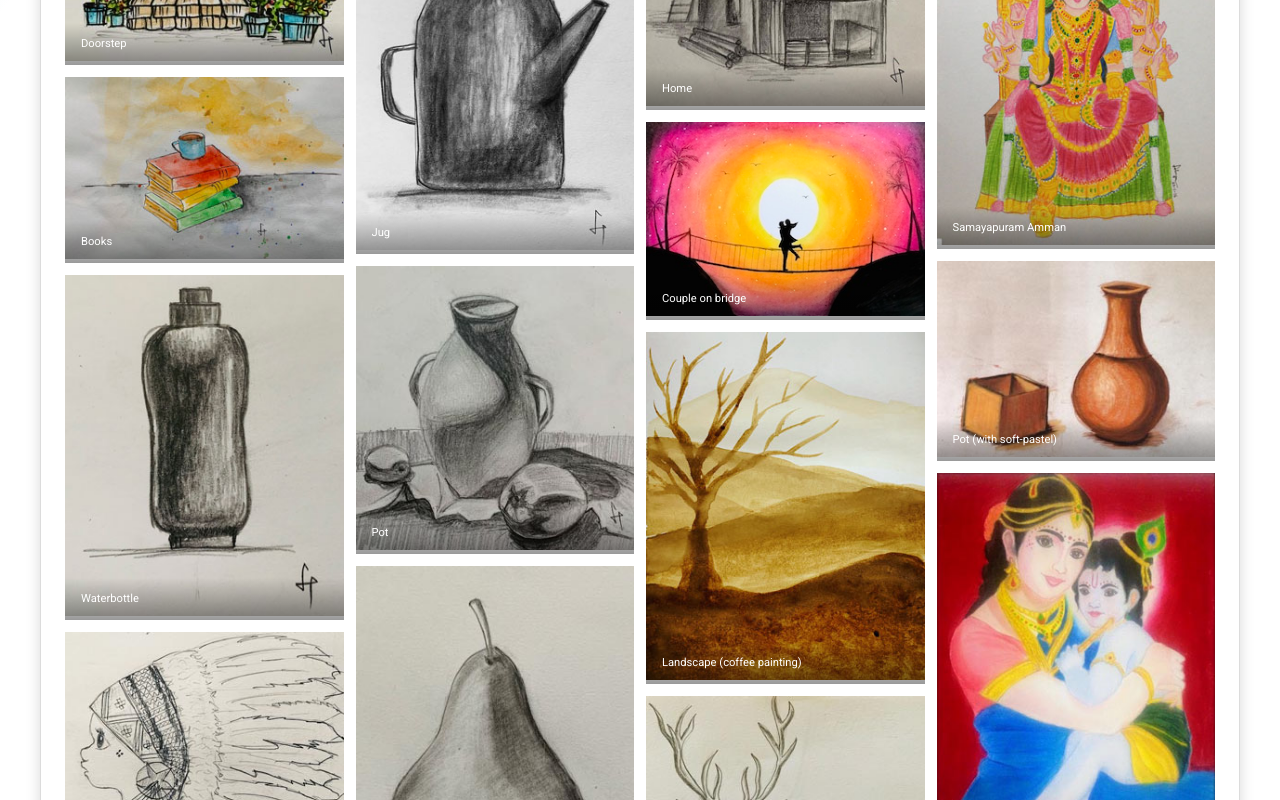
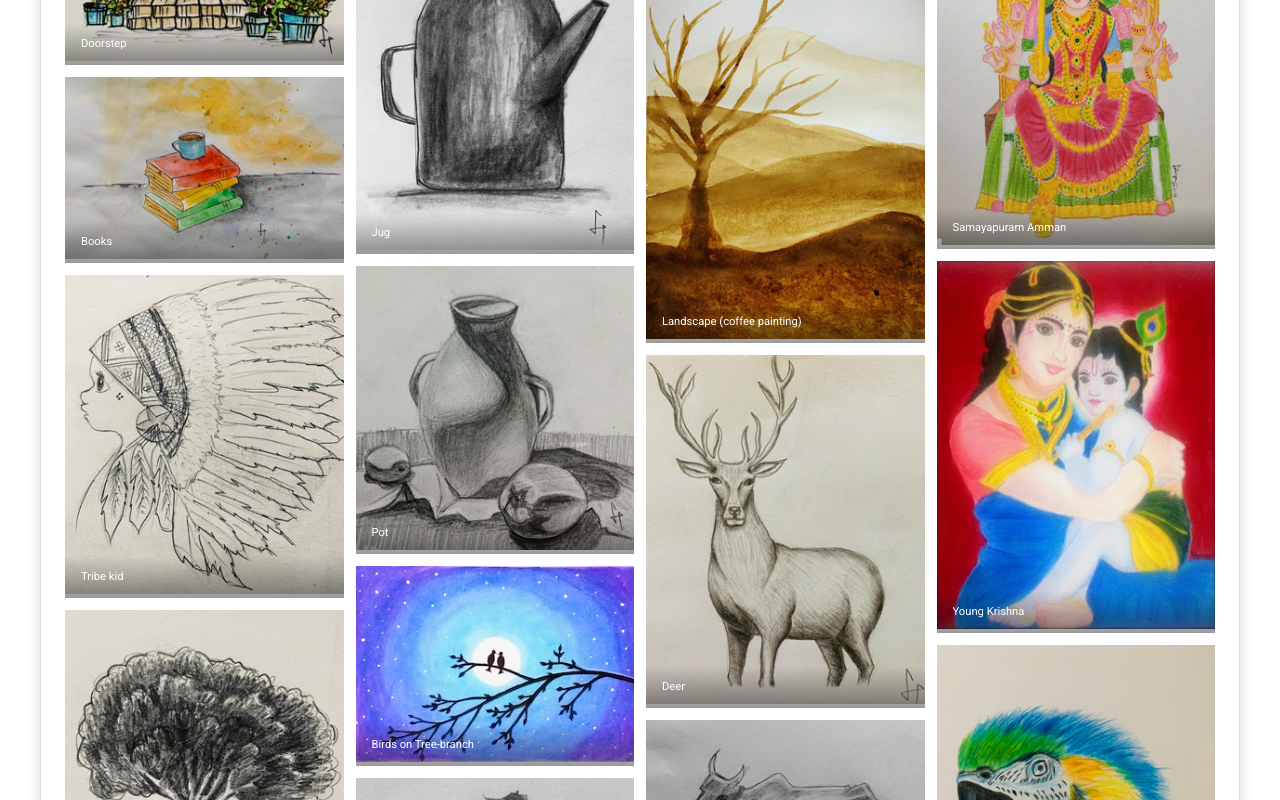
Before and after one commit to coder-selvarajan/artfolio, a React (Create React App) app: page / in a window 1280 px wide. Shown: the part 720-1520 px from the top of the page. Built offline with nearby package versions, Linux system fonts and the light colour scheme.

Commit message:
Rearranging pics

```diff
--- a/src/data/constants.js
+++ b/src/data/constants.js
@@ -51,7 +51,7 @@ export const picsDB = [
     img: "21-pencil-waterbottle.jpg",
     title: "Waterbottle",
     medium: "Graphite Pencil",
-    category: ["pencil", "featured"],
+    category: ["pencil"],
     year: 2021,
     mode: "portrait",
   },
@@ -61,14 +61,6 @@ export const picsDB = [
     category: [],
     year: 2021,
     mode: "portrait",
-  },
-  {
-    img: "21-pencil-vivekananda.jpg",
-    title: "Vivekananda",
-    medium: "Graphite Pencil",
-    category: [],
-    year: 2021,
-    mode: "landscape",
   },
   {
     img: "21-pencil-vegetable.jpg",
@@ -84,7 +76,7 @@ export const picsDB = [
     medium: "Graphite Pencil",
     category: ["pencil", "featured"],
     year: 2021,
-    mode: "landscape",
+    mode: "portrait",
   },
   {
     img: "21-pencil-tree2.jpg",
@@ -187,7 +179,7 @@ export const picsDB = [
     img: "21-pencil-pear.jpg",
     title: "Pear",
     medium: "Graphite Pencil",
-    category: ["pencil", "featured"],
+    category: ["pencil"],
     year: 2021,
     mode: "portrait",
   },
@@ -203,7 +195,7 @@ export const picsDB = [
     img: "21-pencil-mountain2.jpg",
     title: "Mountain",
     medium: "Graphite Pencil",
-    category: ["pencil", "featured"],
+    category: ["pencil"],
     year: 2021,
     mode: "landscape",
   },
@@ -214,38 +206,6 @@ export const picsDB = [
     category: ["pencil"],
     year: 2021,
     mode: "landscape",
-  },
-  {
-    img: "21-pencil-dream.jpg",
-    title: "Dream Home",
-    medium: "Graphite Pencil",
-    category: ["pencil"],
-    year: 2021,
-    mode: "landscape",
-  },
-  {
-    img: "21-pencil-carrot.jpg",
-    title: "Carrot",
-    medium: "Graphite Pencil",
-    category: ["pencil"],
-    year: 2021,
-    mode: "landscape",
-  },
-  {
-    img: "21-pencil-candle.jpg",
-    title: "Candle",
-    medium: "Graphite Pencil",
-    category: ["pencil"],
-    year: 2021,
-    mode: "portrait",
-  },
-  {
-    img: "21-pencil-buddha2.jpg",
-    title: "Buddha",
-    medium: "Graphite Pencil",
-    category: ["pencil"],
-    year: 2021,
-    mode: "portrait",
   },
   {
     img: "21-watercolor-lotus2.jpg",
@@ -260,14 +220,6 @@ export const picsDB = [
     title: "Banana",
     medium: "Graphite Pencil",
     category: ["pencil", "featured"],
-    year: 2021,
-    mode: "portrait",
-  },
-  {
-    img: "21-pencil-books2.jpg",
-    title: "Books",
-    medium: "Graphite Pencil",
-    category: ["pencil"],
     year: 2021,
     mode: "portrait",
   },
@@ -288,17 +240,8 @@ export const picsDB = [
     mode: "portrait",
   },
   {
-    img: "21-pen-frog.jpg",
-    title: "Frog",
-    medium: "Pen",
-    category: ["pen"],
-    year: 2021,
-    mode: "portrait",
-  },
-
-  {
     img: "21-pencil-portrait4.jpg",
-    title: "Portrait",
+    title: "Bhagat Singh",
     medium: "Graphite Pencil",
     category: ["pencil"],
     year: 2021,
@@ -336,16 +279,7 @@ export const picsDB = [
     medium: "Graphite Pencil",
     category: ["pencil", "featured"],
     year: 2021,
-    mode: "landscape",
-  },
-
-  {
-    img: "21-pencil-home.jpg",
-    title: "Home",
-    medium: "Graphite Pencil",
-    category: ["pencil", "featured"],
-    year: 2021,
-    mode: "landscape",
+    mode: "portrait",
   },
   {
     img: "18-oilpastel-bridge-couple.jpg",
@@ -354,6 +288,14 @@ export const picsDB = [
     category: ["oilpastel", "featured"],
     year: 2018,
     mode: "landscape",
+  },
+  {
+    img: "21-pencil-home.jpg",
+    title: "Home",
+    medium: "Graphite Pencil",
+    category: ["pencil", "featured"],
+    year: 2021,
+    mode: "portrait",
   },
   {
     img: "20-coffee-landscape.jpg",
@@ -440,7 +382,7 @@ export const picsDB = [
     img: "15-softpastel-pot.jpg",
     title: "Pot (with soft-pastel)",
     medium: "Soft Pastel",
-    category: ["softpastel", "featured", "others"],
+    category: ["softpastel", "others"],
     year: 2021,
     mode: "landscape",
   },
@@ -474,7 +416,7 @@ export const picsDB = [
     medium: "Color Pencil",
     category: ["colorpencil", "featured"],
     year: 2021,
-    mode: "landscape",
+    mode: "portrait",
   },
   {
     img: "15-colorpencil-kiwi.jpg",
```
